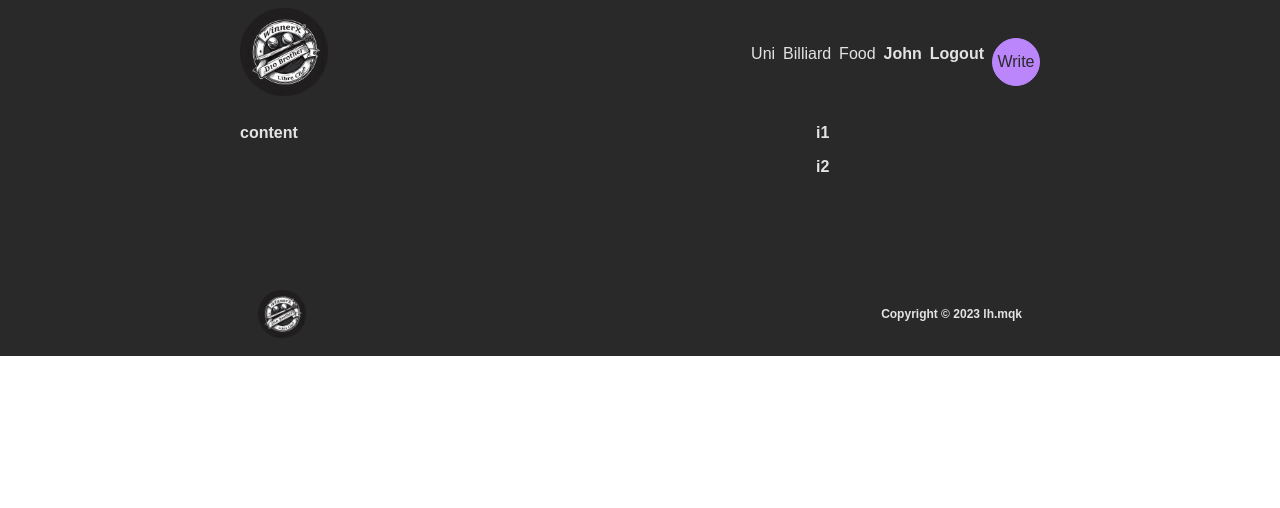
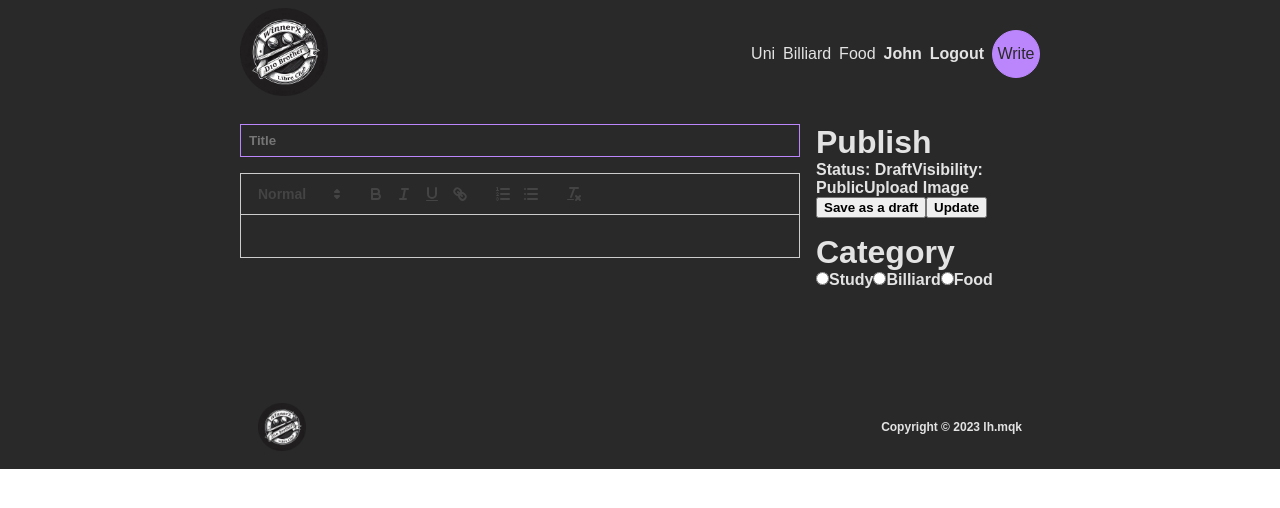
Before and after one commit to lhmqk/FullBlog, a React (Create React App) app in the folder client/: page /write in a window 1280 px wide. Shown: the top 508 px of the page. Built offline with nearby package versions, Linux system fonts and the light colour scheme; a web font is replaced by a local one.

Commit message:
style write 1.0

```diff
--- a/client/package.json
+++ b/client/package.json
@@ -8,6 +8,7 @@
     "@testing-library/user-event": "^13.5.0",
     "react": "^18.2.0",
     "react-dom": "^18.2.0",
+    "react-quill": "^2.0.0",
     "react-router-dom": "^6.11.1",
     "react-scripts": "5.0.1",
     "sass": "^1.62.1",
--- a/client/src/pages/Write.jsx
+++ b/client/src/pages/Write.jsx
@@ -1,12 +1,43 @@
-import React from "react";
+import React, { useState } from "react";
+import ReactQuill from "react-quill";
+import "react-quill/dist/quill.snow.css";
 
 const Write = () => {
+  const [value, setValue] = useState("");
+
   return (
-    <div className="write">
-      <div className="content">content</div>
+    <div className="add">
+      <div className="content">
+        <input type="text" placeholder="Title" />
+        <div className="editorContainer">
+          <ReactQuill theme="snow" value={value} onChange={setValue} />
+        </div>
+      </div>
       <div className="menu">
-        <div className="item">i1</div>
-        <div className="item">i2</div>
+        <div className="item">
+          <h1>Publish</h1>
+          <span>
+            <b>Status: </b> Draft
+          </span>
+          <span>
+            <b>Visibility: </b> Public
+          </span>
+          <input style={{ display: "none" }} type="file" name="" id="file" />
+          <label htmlFor="file">Upload Image</label>
+          <div className="buttons">
+            <button>Save as a draft</button>
+            <button>Update</button>
+          </div>
+        </div>
+        <div className="item">
+          <h1>Category</h1>
+          <input type="radio" name="cat" value="study" id="study" />
+          <label htmlFor="study">Study</label>
+          <input type="radio" name="cat" value="billiard" id="billiard" />
+          <label htmlFor="billiard">Billiard</label>
+          <input type="radio" name="cat" value="food" id="food" />
+          <label htmlFor="food">Food</label>
+        </div>
       </div>
     </div>
   );
--- a/client/src/style.scss
+++ b/client/src/style.scss
@@ -322,13 +322,22 @@
     }
 
     //WRITE
-    .write {
+    .add {
       margin-top: 16px;
       display: flex;
       gap: 16px;
 
       .content {
         flex: 5;
+        display: flex;
+        flex-direction: column;
+        gap: 16px;
+
+        input {
+          padding: 8px;
+          border: 1px solid $title;
+          background-color: $background_bot;
+        }
       }
 
       .menu {
```
Also changed, not shown: 2 other files (tests, documents, lock files or other folders).
